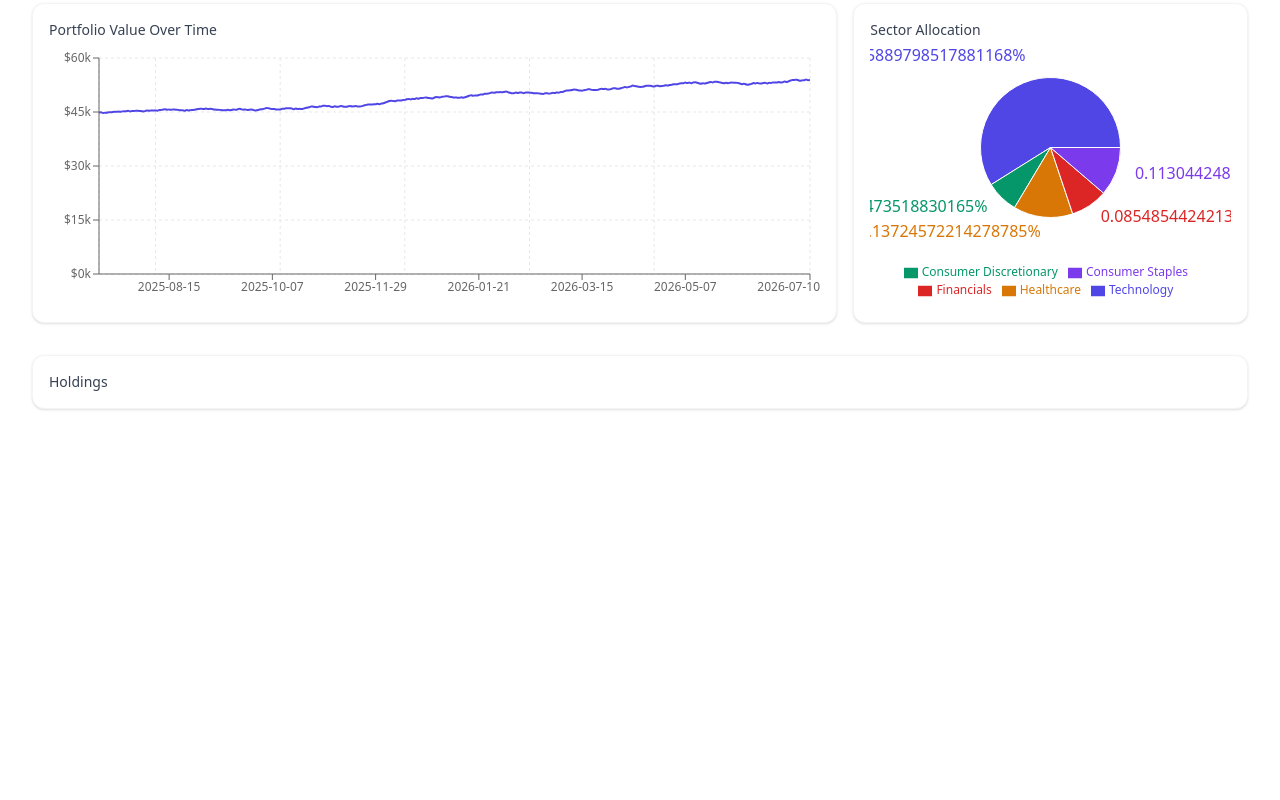
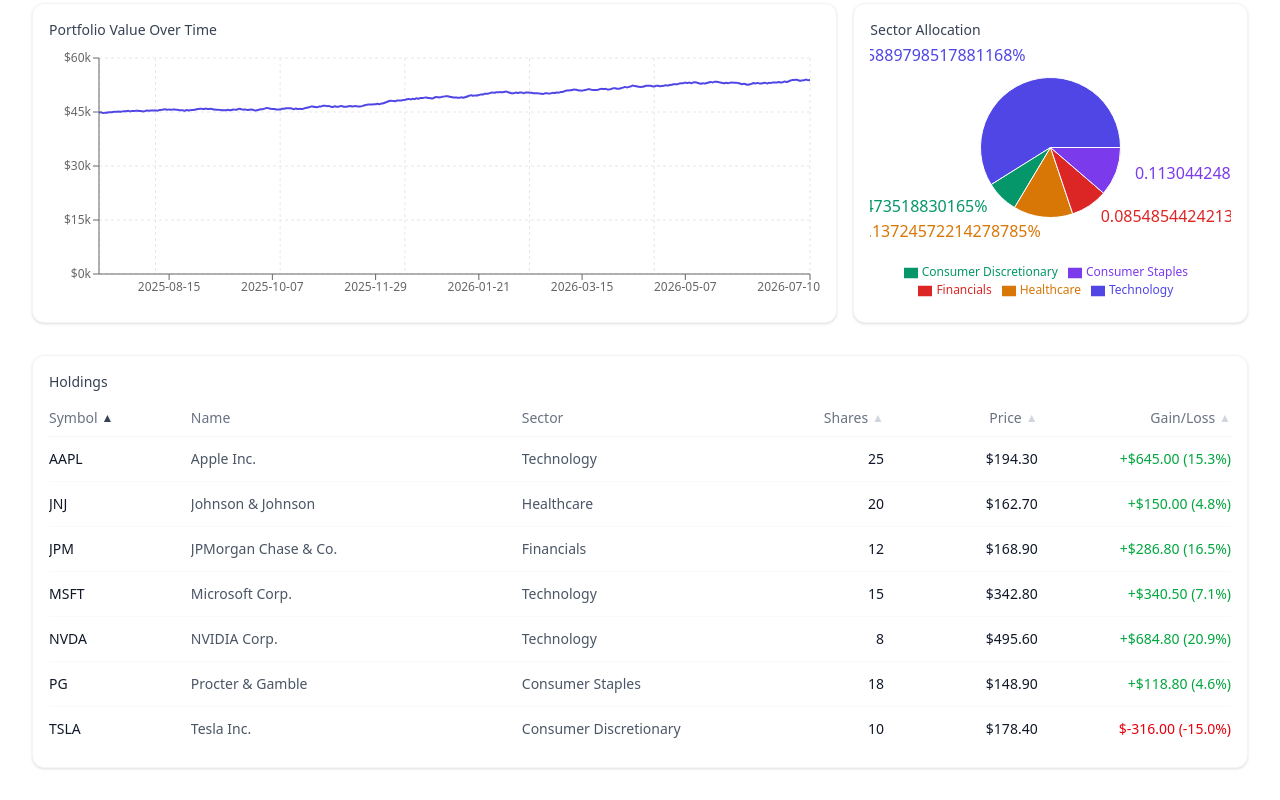
Before and after one commit to afraalmaci/finance-dashboard, a Next.js app: page / in a window 1280 px wide. Shown: the part 239-1039 px from the top of the page. Before the commit the page ends 800 px from the top, so only its background shows below. Built offline with nearby package versions, Linux system fonts and the light colour scheme.

Commit message:
feat: add sortable holdings table

```diff
--- a/src/app/page.tsx
+++ b/src/app/page.tsx
@@ -4,6 +4,7 @@
 import { useDashboardData } from "../lib/use-dashboard-data";
 import { PortfolioChart } from "../components/portfolio-chart";
 import { SectorAllocationChart } from "../components/sector-allocation-chart";
+import { HoldingsTable } from "../components/holdings-table";
 
 // Main dashboard page - orchestrates layout and data fetching
 export default function DashboardPage() {
@@ -92,7 +93,8 @@
 
           {/* Holdings table (still placeholder) */}
           <section className="bg-white dark:bg-gray-900 rounded-xl p-4 shadow-sm border border-gray-100 dark:border-gray-800">
-            <p className="text-sm font-medium text-gray-700 dark:text-gray-300">Holdings</p>
+            <p className="text-sm font-medium text-gray-700 dark:text-gray-300 mb-4">Holdings</p>
+            <HoldingsTable holdings={data.holdings} />
           </section>
         </>
       )}
--- /dev/null
+++ b/src/components/holdings-table.tsx
@@ -0,0 +1,159 @@
+"use client";
+
+import { useState } from "react";
+import { Holding } from "../types/portfolio";
+
+interface HoldingsTableProps {
+  holdings: Holding[];
+}
+
+type SortKey = "symbol" | "shares" | "currentPrice" | "gainLoss";
+type SortDirection = "asc" | "desc";
+
+// Calculates gain/loss value and percentage for a single holding
+function getGainLoss(holding: Holding) {
+  const costBasis = holding.shares * holding.avgBuyPrice;
+  const currentValue = holding.shares * holding.currentPrice;
+  const gainLoss = currentValue - costBasis;
+  const gainLossPercent = (gainLoss / costBasis) * 100;
+  return { gainLoss, gainLossPercent, currentValue };
+}
+
+// Renders a sortable table of portfolio holdings
+export function HoldingsTable({ holdings }: HoldingsTableProps) {
+  const [sortKey, setSortKey] = useState<SortKey>("symbol");
+  const [sortDirection, setSortDirection] = useState<SortDirection>("asc");
+
+  function handleSort(key: SortKey) {
+    if (key === sortKey) {
+      setSortDirection(sortDirection === "asc" ? "desc" : "asc");
+    } else {
+      setSortKey(key);
+      setSortDirection("asc");
+    }
+  }
+
+  const sortedHoldings = [...holdings].sort((a, b) => {
+    let aValue: number | string;
+    let bValue: number | string;
+
+    if (sortKey === "gainLoss") {
+      aValue = getGainLoss(a).gainLoss;
+      bValue = getGainLoss(b).gainLoss;
+    } else {
+      aValue = a[sortKey];
+      bValue = b[sortKey];
+    }
+
+    if (typeof aValue === "string" && typeof bValue === "string") {
+      return sortDirection === "asc"
+        ? aValue.localeCompare(bValue)
+        : bValue.localeCompare(aValue);
+    }
+
+    return sortDirection === "asc"
+      ? (aValue as number) - (bValue as number)
+      : (bValue as number) - (aValue as number);
+  });
+
+  function SortButton({
+    label,
+    sortKeyValue,
+    align = "left",
+  }: {
+    label: string;
+    sortKeyValue: SortKey;
+    align?: "left" | "right";
+  }) {
+    const isActive = sortKey === sortKeyValue;
+    return (
+      <button
+        onClick={() => handleSort(sortKeyValue)}
+        className={`flex items-center gap-1 w-full hover:text-gray-900 dark:hover:text-gray-100 transition-colors ${
+          align === "right" ? "justify-end" : "justify-start"
+        }`}
+      >
+        {label}
+        <span
+          className={`text-xs ${
+            isActive ? "text-gray-700 dark:text-gray-200" : "text-gray-300 dark:text-gray-600"
+          }`}
+        >
+          {isActive && sortDirection === "desc" ? "▼" : "▲"}
+        </span>
+      </button>
+    );
+  }
+
+  return (
+    <div className="overflow-x-auto">
+      <table className="w-full text-sm table-fixed">
+        <colgroup>
+          <col className="w-[12%]" />
+          <col className="w-[28%]" />
+          <col className="w-[20%]" />
+          <col className="w-[12%]" />
+          <col className="w-[13%]" />
+          <col className="w-[15%]" />
+        </colgroup>
+        <thead>
+          <tr className="text-left text-gray-500 dark:text-gray-400 border-b border-gray-100 dark:border-gray-800">
+            <th className="pb-2 pr-4 font-medium">
+              <SortButton label="Symbol" sortKeyValue="symbol" />
+            </th>
+            <th className="pb-2 pr-4 font-medium">Name</th>
+            <th className="pb-2 pr-4 font-medium">Sector</th>
+            <th className="pb-2 pr-4 font-medium">
+              <SortButton label="Shares" sortKeyValue="shares" align="right" />
+            </th>
+            <th className="pb-2 pr-4 font-medium">
+              <SortButton label="Price" sortKeyValue="currentPrice" align="right" />
+            </th>
+            <th className="pb-2 font-medium">
+              <SortButton label="Gain/Loss" sortKeyValue="gainLoss" align="right" />
+            </th>
+          </tr>
+        </thead>
+        <tbody>
+          {sortedHoldings.map((holding) => {
+            const { gainLoss, gainLossPercent } = getGainLoss(holding);
+            const isPositive = gainLoss >= 0;
+
+            return (
+              <tr
+                key={holding.id}
+                className="border-b border-gray-50 dark:border-gray-800/50 last:border-0"
+              >
+                <td className="py-3 pr-4 font-medium text-gray-900 dark:text-gray-100 truncate">
+                  {holding.symbol}
+                </td>
+                <td className="py-3 pr-4 text-gray-600 dark:text-gray-400 truncate">
+                  {holding.name}
+                </td>
+                <td className="py-3 pr-4 text-gray-600 dark:text-gray-400 truncate">
+                  {holding.sector}
+                </td>
+                <td className="py-3 pr-4 text-right text-gray-900 dark:text-gray-100">
+                  {holding.shares}
+                </td>
+                <td className="py-3 pr-4 text-right text-gray-900 dark:text-gray-100">
+                  ${holding.currentPrice.toFixed(2)}
+                </td>
+                <td
+                  className={`py-3 text-right font-medium whitespace-nowrap ${
+                    isPositive
+                      ? "text-green-600 dark:text-green-400"
+                      : "text-red-600 dark:text-red-400"
+                  }`}
+                >
+                  {isPositive ? "+" : ""}
+                  ${gainLoss.toFixed(2)} ({gainLossPercent.toFixed(1)}%)
+                </td>
+              </tr>
+            );
+          })}
+        </tbody>
+      </table>
+    </div>
+  );
+}
```
